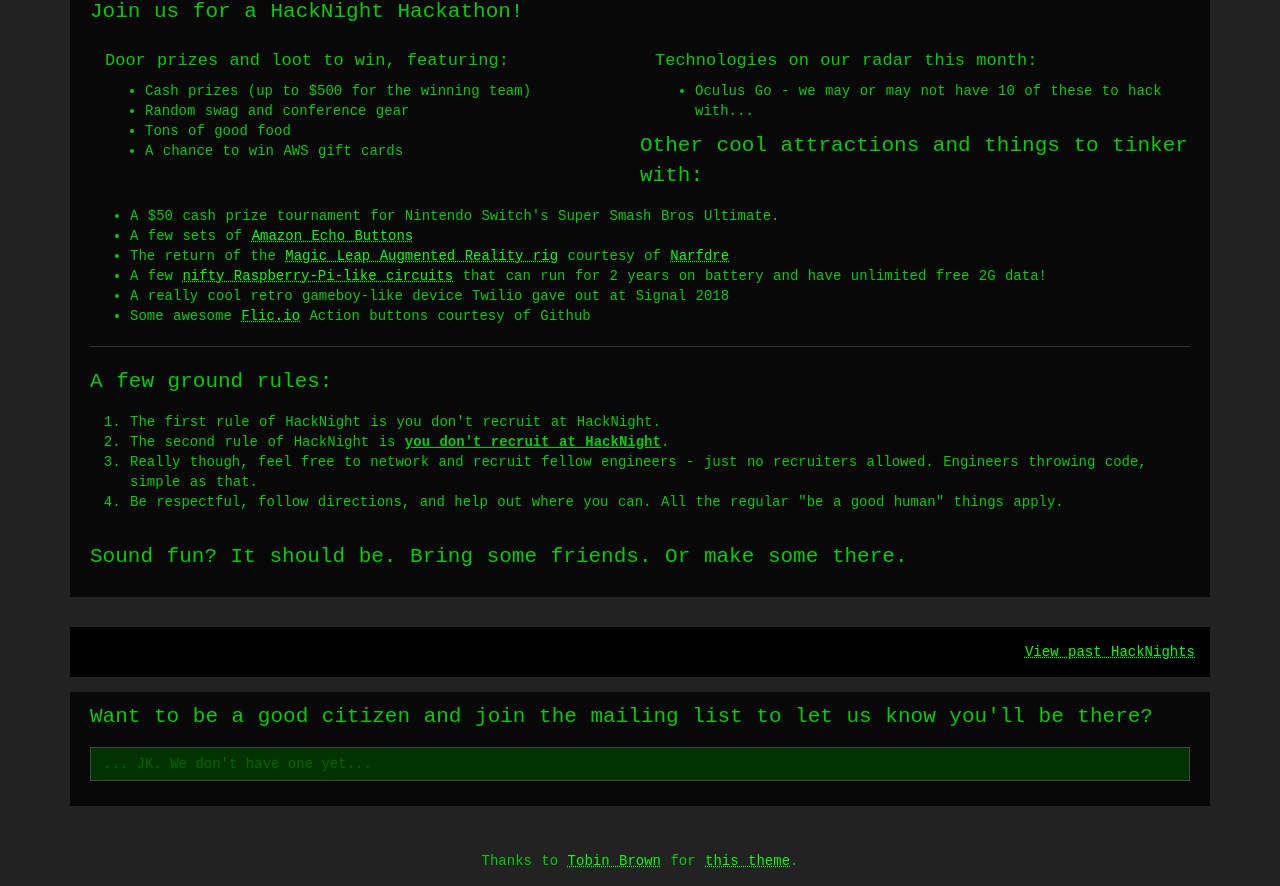
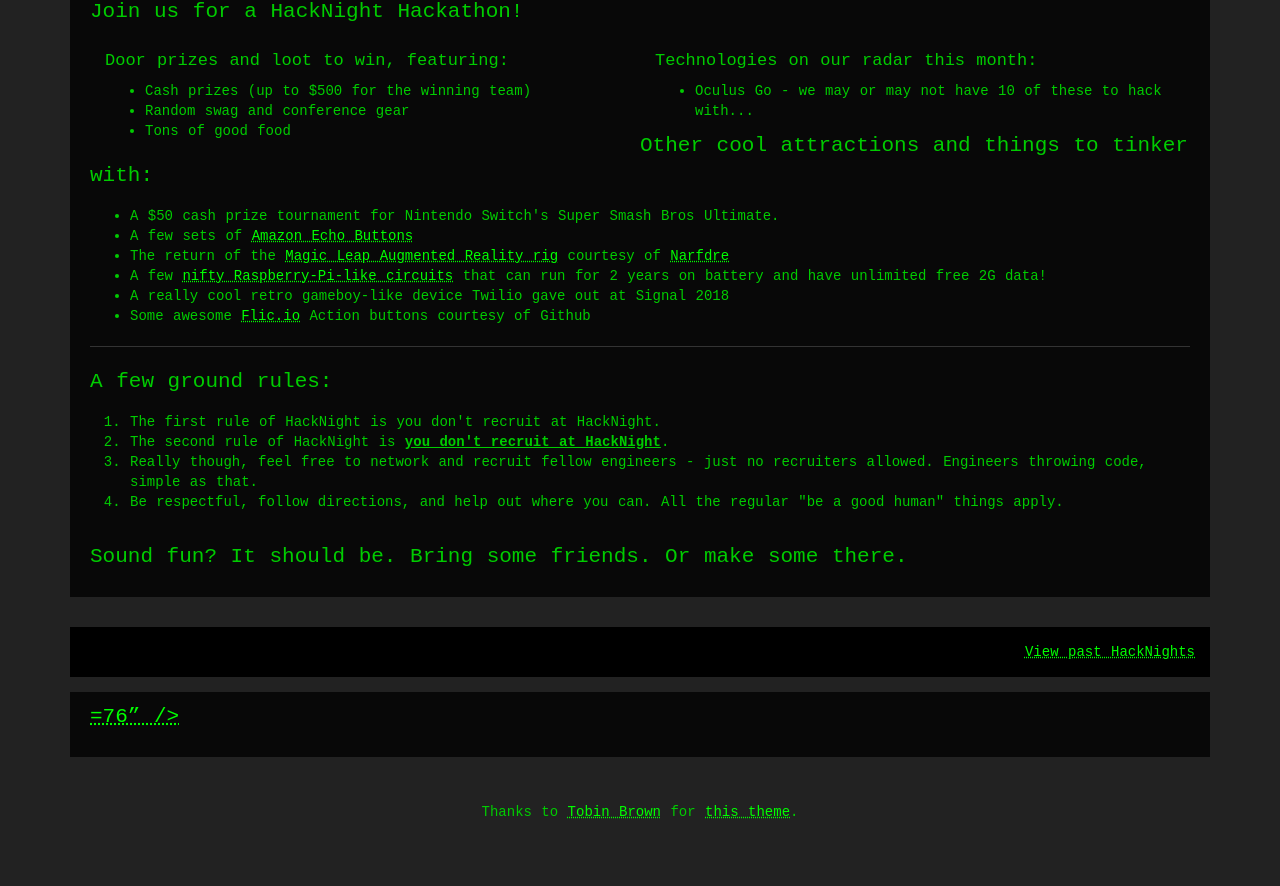
Before and after one commit to hacknightio/site, a Nuxt app: page / in a window 1280 px wide. Shown: the part 395-1281 px from the top of the page. After the commit the page ends 1232 px from the top, so only its background shows below. Built offline with nearby package versions, Linux system fonts and the light colour scheme; some icons are missing.

Commit message:
Added Slack workspace link to footer
Not sure how this is going to look...

```diff
--- a/pages/hn3.vue
+++ b/pages/hn3.vue
@@ -30,7 +30,6 @@
         <li>Cash prizes (up to $500 for the winning team)</li>
         <li>Random swag and conference gear</li>
         <li>Tons of good food</li>
-        <li>A chance to win AWS gift cards</li>
       </ul>
     </div>
 
--- a/pages/index.vue
+++ b/pages/index.vue
@@ -37,11 +37,13 @@
       <Hacknight1/>
     </Collapser>
     <div class="jumbotron">
-      <p>Want to be a good citizen and join the mailing list to let us know you'll be there?
+      <p><a href=“https://hacknightgroup.slack.com”>
+          <img alt=“Join us on Slack” src=“https://cdn.brandfolder.io/5H442O3W/as/pljt3c-dcwb20-2mmt84/Slack_RGB_White.png?height=76” />
+        </a>
         <br>
       </p>
-      <div class="form-group">
-        <!-- <label class="control-label" for="disabledInput">Mailing List</label> -->
+      <!-- <div class="form-group">
+        <label class="control-label" for="disabledInput">Mailing List</label>
         <input
           class="form-control"
           id="disabledInput"
@@ -49,7 +51,7 @@
           disabled
           type="text"
         >
-      </div>
+      </div>-->
     </div>
     <div class="footer">
       Thanks to
```
